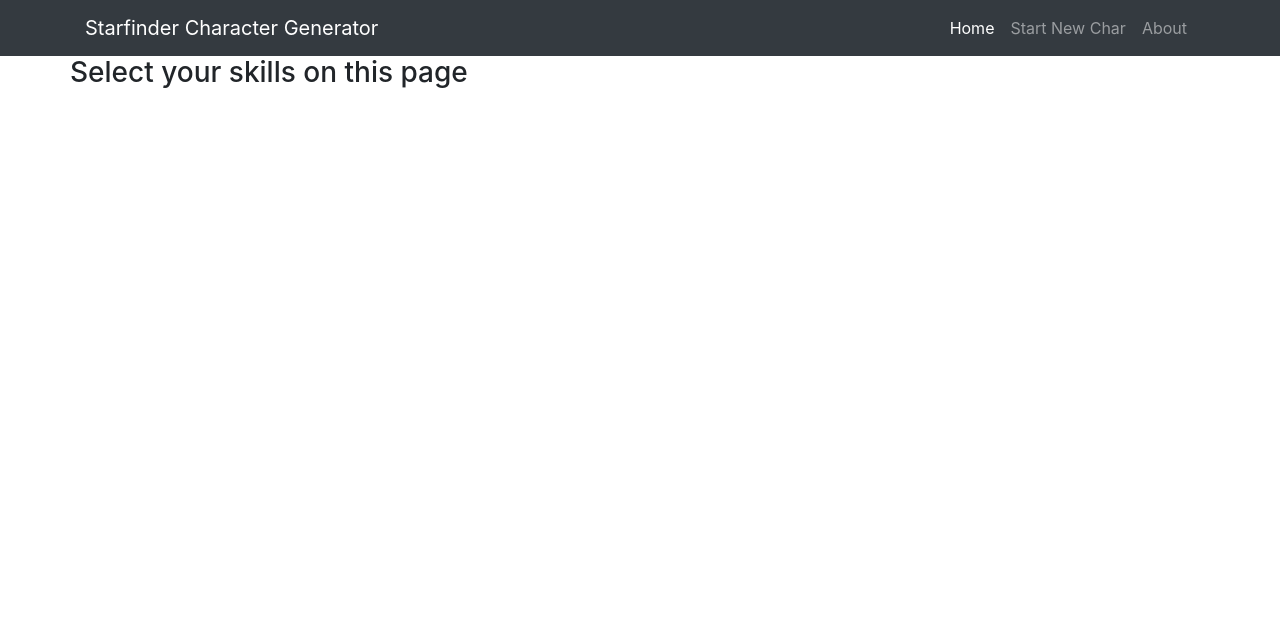
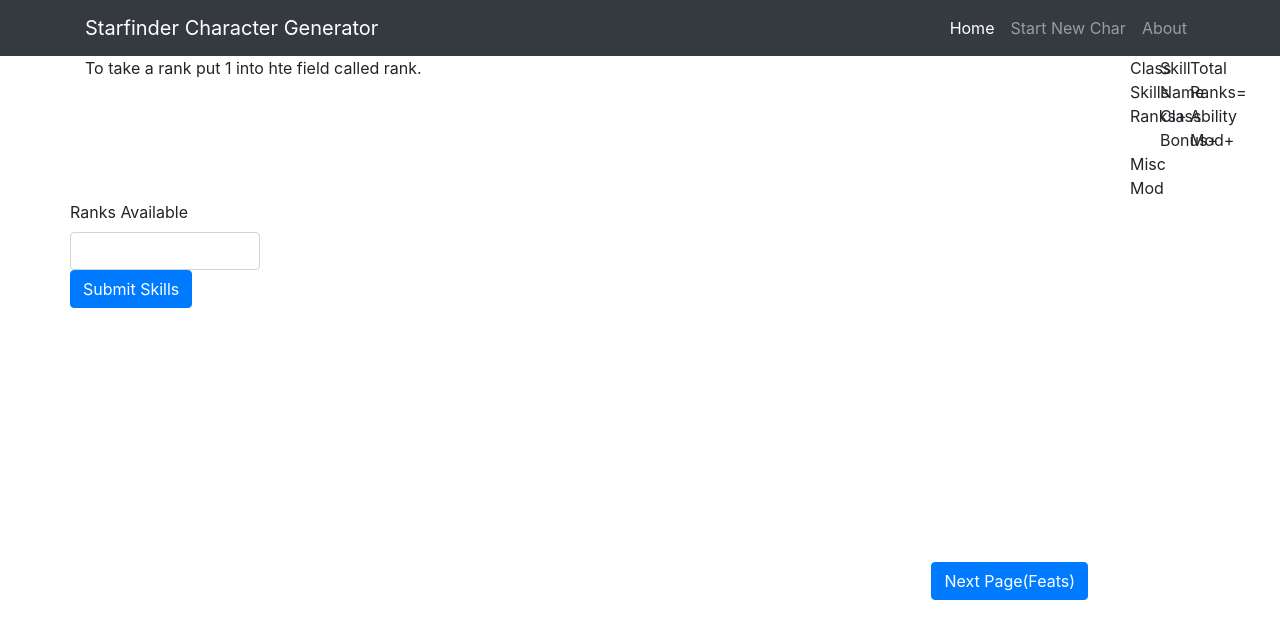
Before and after one commit to r3xd3l0r14n/charSheetCreateWeb, a Flask app: page /selSkills in a window 1280 px wide. Shown: the top 639 px of the page. Run offline with Flask 2, Linux system fonts and the light colour scheme; some libraries are stand-ins or nearby versions.

Commit message:
v0.5 skills page is working, feat page added

```diff
--- a/app/json/classes/envoy.json
+++ b/app/json/classes/envoy.json
@@ -5,6 +5,7 @@
   "sp" : "6",
   "hp": "6",
   "sRanksT": "8 + Intelligence Modifier",
+  "sRanksABM" : "int",
   "sRanks" : "8",
   "cSkills": [
     "Acrobatics",
--- a/app/routes.py
+++ b/app/routes.py
@@ -87,7 +87,13 @@
 
 @app.route('/selSkills', methods=['GET', 'POST'])
 def selSkills():
+    if request.method == 'POST':
+        return redirect(url_for("feats"))
     return render_template('selSkills.html', title='Select Skills')
+
+@app.route('/feats', methods=['GET', 'POST'])
+def feats():
+    return render_template('feats.html', title='Feats')
 
 
 #Final Screen to show the pdf Files
@@ -95,7 +101,10 @@
 def show_static_pdf():
     return send_file('destination.pdf', mimetype='application/pdf', attachment_filename='file.pdf')
 
-## Helper Routes
+
+###################################
+### HELPER ROUTES
+###################################
 @app.route('/get_theme/<theme>')
 def get_theme(theme):
     with open('json/theme.json', 'rb') as file:
@@ -125,9 +134,27 @@
     attribJSON['roll'] = char.rollAtr()
     return jsonify(attribJSON)
 
+@app.route('/getSkills')
+def getSkills():
+    with open('json/skills.json', 'rb') as f:
+        skillJSON = json.load(f)
+    skillJSON['class'] = char.cls.lower()
+    with open('json/classes/'+skillJSON['class']+'.json', 'rb') as f:
+        cls = json.load(f)
+    ABM = char.abMods[char.attribs[cls['sRanksABM']]]
+    ranks = cls['sRanks']
+    skillJSON['ranks'] = int(ABM)+int(ranks)
+    skillJSON['abMod'] = char.atribMod
+    return jsonify(skillJSON)
+
 @app.route('/setAttrib', methods=['GET', 'POST'])
 def setAttrib():
     data = request.json
-    char.checkAttribs(data)
-    # char.setAttrib(data)
+    char.checkAttribs(data) #This sets the skills at the same time
     return "Got the message"
+
+@app.route('/setSkills', methods=['GET', 'POST'])
+def setSkill():
+    data = request.json
+    char.setSkills(data)
+    return "Got the message"
--- /dev/null
+++ b/app/templates/feats.html
@@ -0,0 +1,4 @@
+{% extends "base.html" %}
+{% block content %}
+<h3>Feats page will go here. Best bet is to handle same way as classes page.</h3>
+{% endblock %}
--- a/app/templates/selSkills.html
+++ b/app/templates/selSkills.html
@@ -1,4 +1,114 @@
 {% extends "base.html" %}
 {% block content %}
-<h3>Select your skills on this page</h3>
+<div class="container">
+    <div class="row">
+        <div class="col-11"><p>To take a rank put 1 into hte field called rank.</p></div>
+        <div class="col-lg" id="skl">
+            <div class="row inline-group">
+                <div class="col-sm-1">Class Skills</div>
+                <div class="col-sm-2">Skill Name</div>
+                <div class="col-sm-1">Total Ranks=</div>
+                <div class="col-sm-1">Ranks+</div>
+                <div class="col-sm-1">Class Bonus+</div>
+                <div class="col-sm-1">Ability Mod+</div>
+                <div class="col-sm-1">Misc Mod</div>
+            </div>
+        </div>
+        <div class="col-sm-2">
+            <div class="row">
+                <label for="ranks">Ranks Available</label><input class="form-control" type="text"
+                                                                 id="ranks"><br>
+                <button id="sndSkl" class="btn btn-primary">Submit Skills</button>
+                <form method="post">
+                    <button type="submit" class="btn btn-primary ab-button">Next Page(Feats)</button>
+                </form>
+            </div>
+        </div>
+    </div>
+</div>
+<script>
+    var retData = {};
+
+    $(window).load(function () {
+        $.getJSON('/getSkills', function (data) {
+            let charCls = data['class'];
+            globData = data;
+            for (v in data) {
+                if (v === 'ranks') {
+                    $('#ranks').prop('value', data['ranks']).prop('disabled', true)
+                } else if (v === 'class') {
+                    console.log("Hit class, can't use a break here as it stops the loop")
+                } else if (v === 'abMod') {
+                    console.log('At this time do nothing');
+                    console.log(data[v])
+                } else if (data.hasOwnProperty(v)) {
+                    let e = '<div class="row">\n' + //TODO - Remove all id's from the divs as they aren't needed CRD 12/21/18
+                        '                <div class="col-sm-1" id="sklCls"><input type="checkbox" id="newID01" disabled></div>\n' +
+                        '                <div class="col-sm-2" id="sklNm"><span></span></div>\n' +
+                        '                <div class="col-sm-1" id="sklTot"><input class="form-control" type="text" id="sklITot" placeholder="0"\n' +
+                        '                                                         disabled></div>\n' +
+                        '                <div class="col-sm-1" id="sklIRnk"><input class="form-control" id="rank" type="text" placeholder="0"></div>\n' +
+                        '                <div class="col-sm-1" id="sklIClsBon"><input class="form-control" id="clsBon" type="text" placeholder="0" disabled>\n' +
+                        '                </div>\n' +
+                        '                <div class="col-sm-1" id="sklIAbM"><input class="form-control" id="abM" type="text" disabled>\n' +
+                        '                </div>\n' +
+                        '                <div class="col-sm-1" id="sklIMMd"><input class="form-control" type="text" placeholder="0" disabled></div>\n' +
+                        '            </div>';
+                    $('#skl').append(e);
+                    $('#newID01').attr('id', 'chk' + data[v]['name']);
+                    $('#sklNm').attr('id', "sklNm" + data[v]['name']);
+                    $('#sklTot').attr('id', "sklTot" + data[v]['name']);
+                    $('#sklITot').attr('id', "sklITot" + data[v]['name']);
+                    $('#sklIRnk').attr('id', "sklIRnk" + data[v]['name']);
+                    $('#sklIClsBon').attr('id', "sklIClsBon" + data[v]['name']);
+                    $('#clsBon').attr('id', "clsBon" + data[v]['name']);
+                    $('#sklIAbM').attr('id', "sklIAbM" + data[v]['name']);
+                    $('#abM').prop('id', 'abM' + data[v]['name']).prop('value', data['abMod'][data[v]['mod']]);
+                    $('#sklIMMd').attr('id', "sklIMMd" + data[v]['name']);
+                    $('#rank').attr('id', "rank" + data[v]['name']);
+                    $('#sklNm' + data[v]['name'] + ' span').text(data[v]['flavNam']);
+                    if (data[v]['class'].includes(charCls)) {
+                        $('#chk' + data[v]['name']).prop('checked', true);
+                        $('#clsBon' + data[v]['name']).prop('value', '3');
+                    } else{
+                        $('#clsBon' + data[v]['name']).prop('value', '0');
+                    }
+                }
+            }
+        });
+    }); //TODO - The code below needs to be srsly cleaned up its a hot mess CRD 12/21/18
+    $(document).on('change', '[id^=rank]', function () {
+        //Set Selectors
+        let y = $(this).attr('id');
+        let ranksA = $('#ranks');
+        let bon = $('#' + y.replace('rank', 'clsBon'));
+        let abM = $('#' + y.replace('rank', 'abM'));
+        let tot = $('#' + y.replace('rank', 'sklITot'));
+
+        //Set values
+        let x = $(this).val();
+        let m = ranksA.val();
+        ranksA.prop('value', m - x);
+
+        //Finally we are going to set our final skill value
+        finVal = parseInt(x) + parseInt(abM.val()) + parseInt(bon.val());
+        tot.prop('value', finVal);
+
+        retData[y.replace('rank', '')] = {
+            tot: finVal,
+            rnk: x,
+            abm: abM.val(),
+            bon: bon.val()
+        };
+        console.log(retData)
+    });
+    $('#sndSkl').on('click', function () {
+        console.log(retData);
+        $.post({
+            url: '/setSkills',
+            contentType: 'application/json',
+            data: JSON.stringify(retData),
+        })
+    })
+</script>
 {% endblock %}
```
Also changed, not shown: app/character.py (+27 -13 lines), app/json/skills.json (added, +124 -0 lines).
